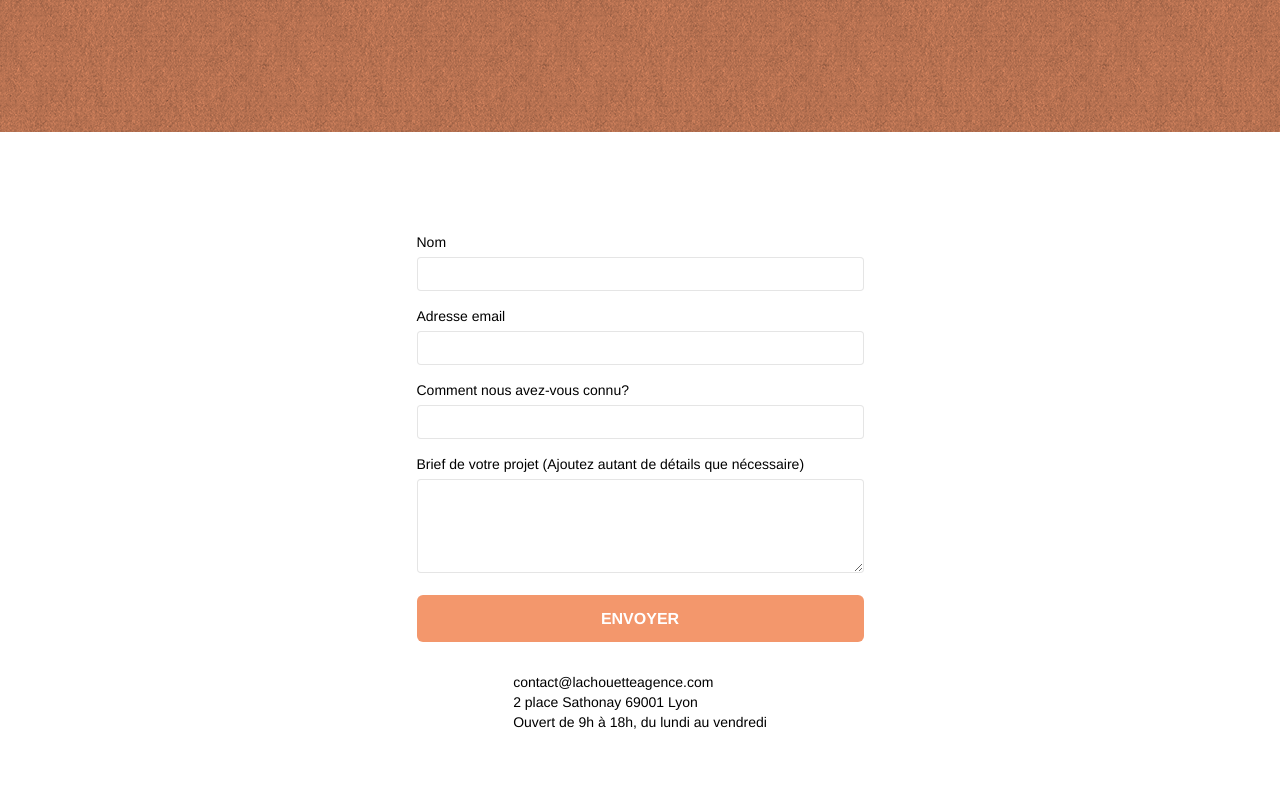
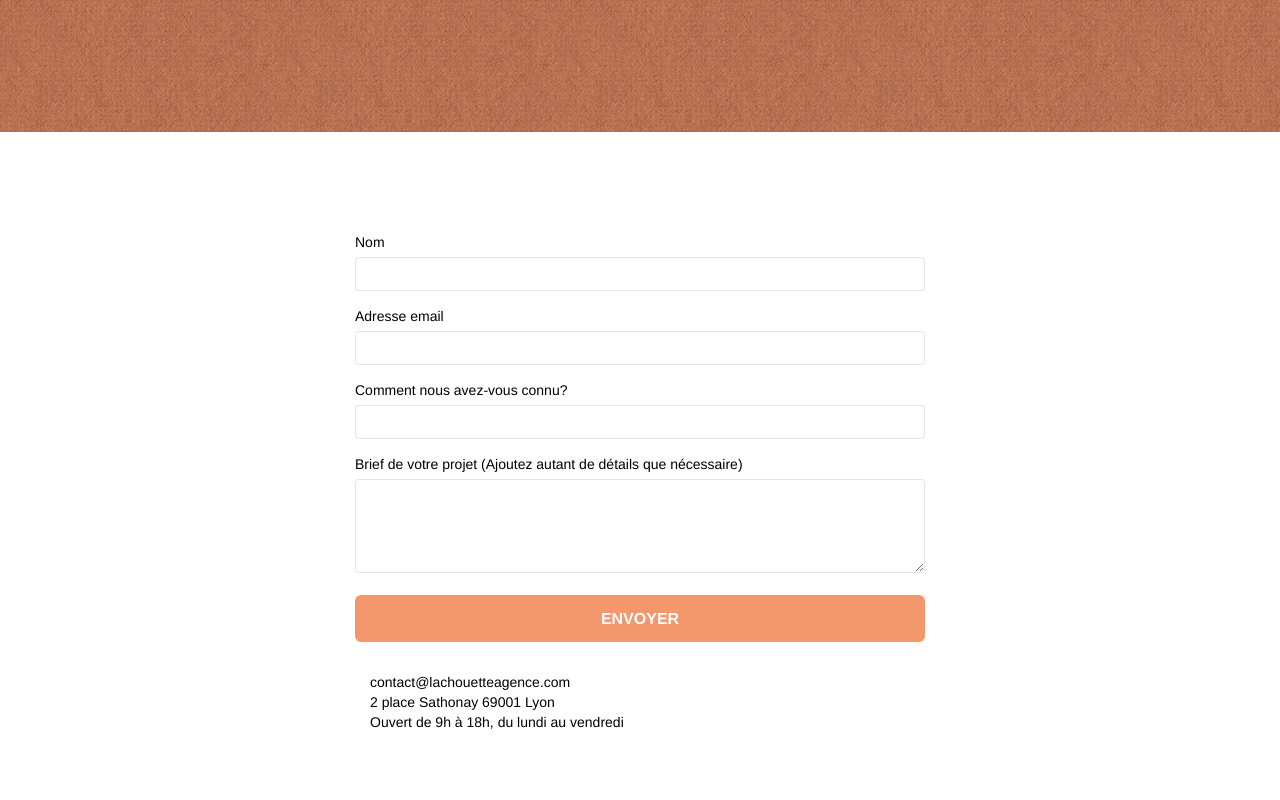
Before and after one commit to LEGENDFTNA/Projet4Optimise, a plain HTML site: page page2.html in a window 1280 px wide. Shown: the part 300-1100 px from the top of the page. Drawn offline with Linux system fonts and the light colour scheme.

Commit message:
mise a jour des balise

```diff
--- a/page2.html
+++ b/page2.html
@@ -47,7 +47,7 @@
 			<div class="bloc bgc-white l-bloc" id="bloc-7">
 				<div class="container bloc-lg">
 					<div class="row">
-						<div class="col-sm-6">
+						<div class="col-md-6">
 							<form>
 								<div class="form-group">
 									<label for="name">Nom</label>
@@ -66,9 +66,9 @@
 								</div>
 									<button class="bloc-button btn btn-lg btn-block cta-hero btn-atomic-tangerine" type="submit">Envoyer</button>
 							</form>
-						</div>
-						<div class="col-sm-6">
-							<p>contact@lachouetteagence.com<br>2 place Sathonay 69001 Lyon<br>Ouvert de 9h à 18h, du lundi au vendredi<br></p>
+							<div class="col-md-6">
+								<p>contact@lachouetteagence.com<br>2 place Sathonay 69001 Lyon<br>Ouvert de 9h à 18h, du lundi au vendredi<br></p>
+							</div>
 						</div>
 					</div>
 				</div>
--- a/style.css
+++ b/style.css
@@ -62,6 +62,10 @@ header .container {
     flex-direction: column;
     justify-content: center;
     align-items: center;
+}
+#cta-hero {
+    color: #000000;
+    background-color: rgb(243, 151, 108);
 }
 .black {
     color: #000000;
@@ -435,6 +439,9 @@ figcaption {
     float: right;
     position: relative;
     z-index: 2;
+}
+.section-2 {
+    display: flex;
 }
 
 @media (min-width: 768px) {
```
Also changed, not shown: 1 other file.
